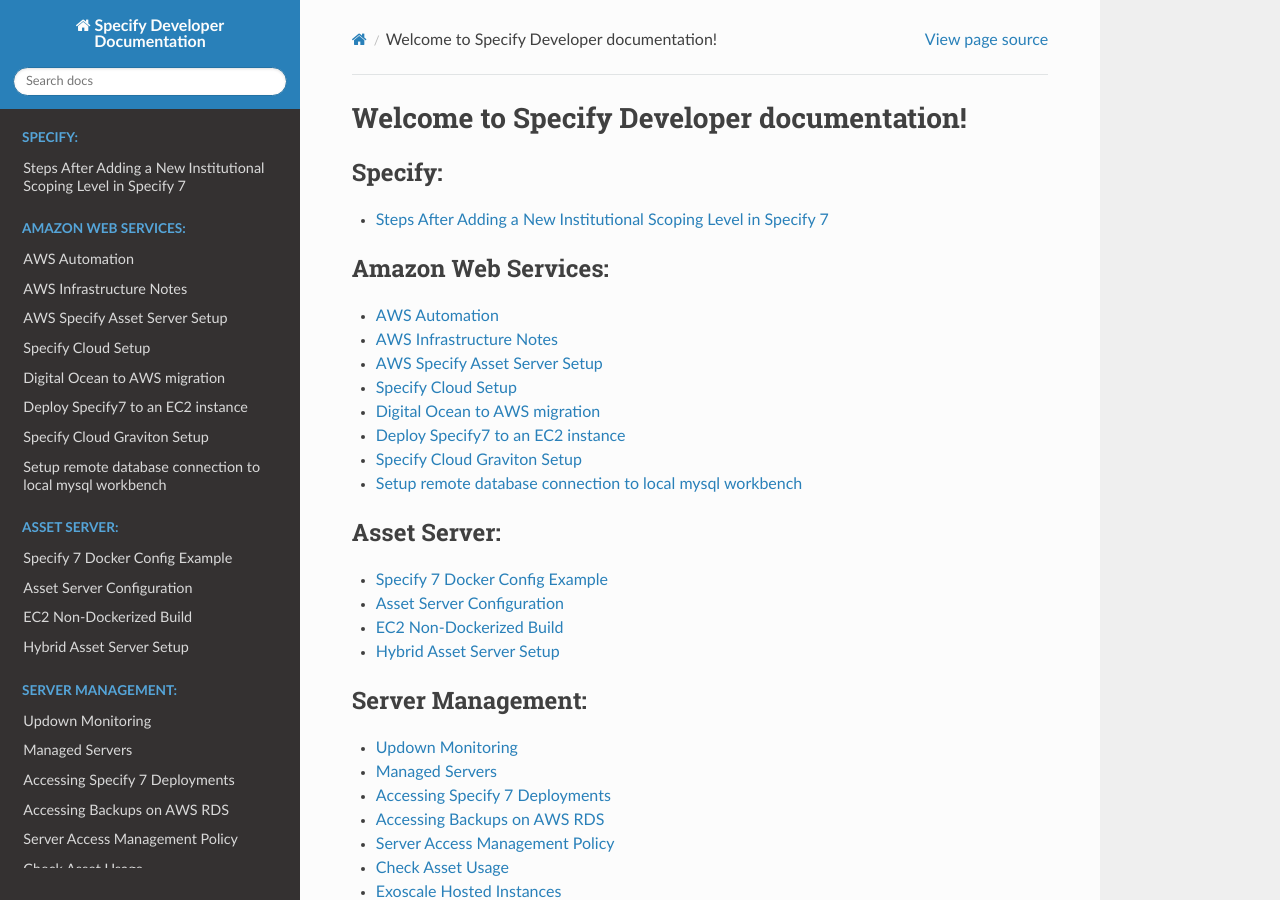
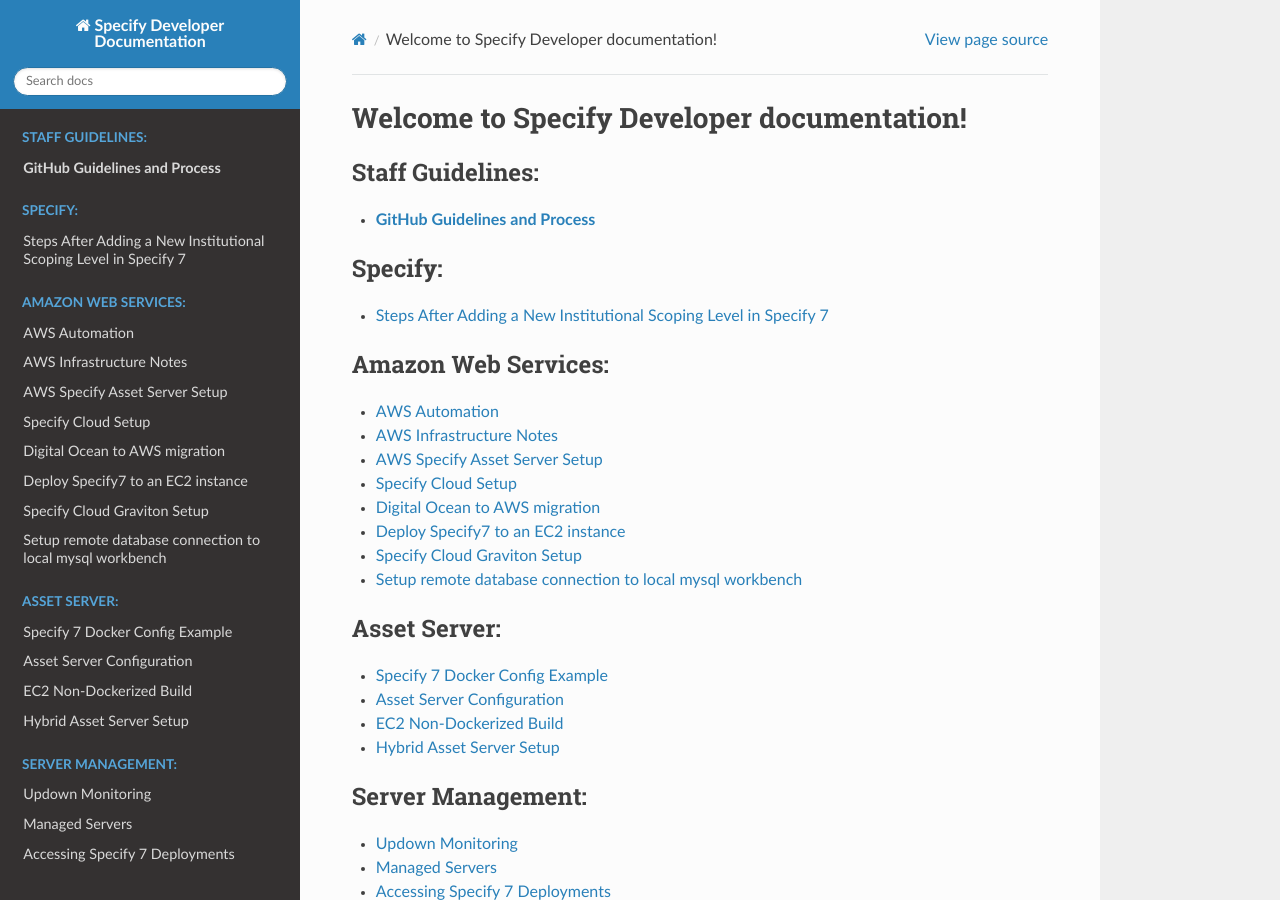
Before and after one commit to specify/specify.github.io, a Sphinx documentation site: the page built from sphinx/index.rst, in a window 1280 px wide and 900 px high. Built offline with Sphinx 7.4.7 and the Read the Docs theme 3.1.0, drawn with Linux system fonts in a browser that asks for light colours; pages that are not in the unit, such as notebooks, are missing from menus.

Commit message:
Add Guidelines

```diff
--- a/sphinx/index.rst
+++ b/sphinx/index.rst
@@ -1,5 +1,11 @@
 Welcome to Specify Developer documentation!
 ===========================================================
+
+.. toctree::
+   :maxdepth: 1
+   :caption: Staff Guidelines:
+
+   processes/github_guidelines
 
 .. toctree::
    :maxdepth: 1
```
